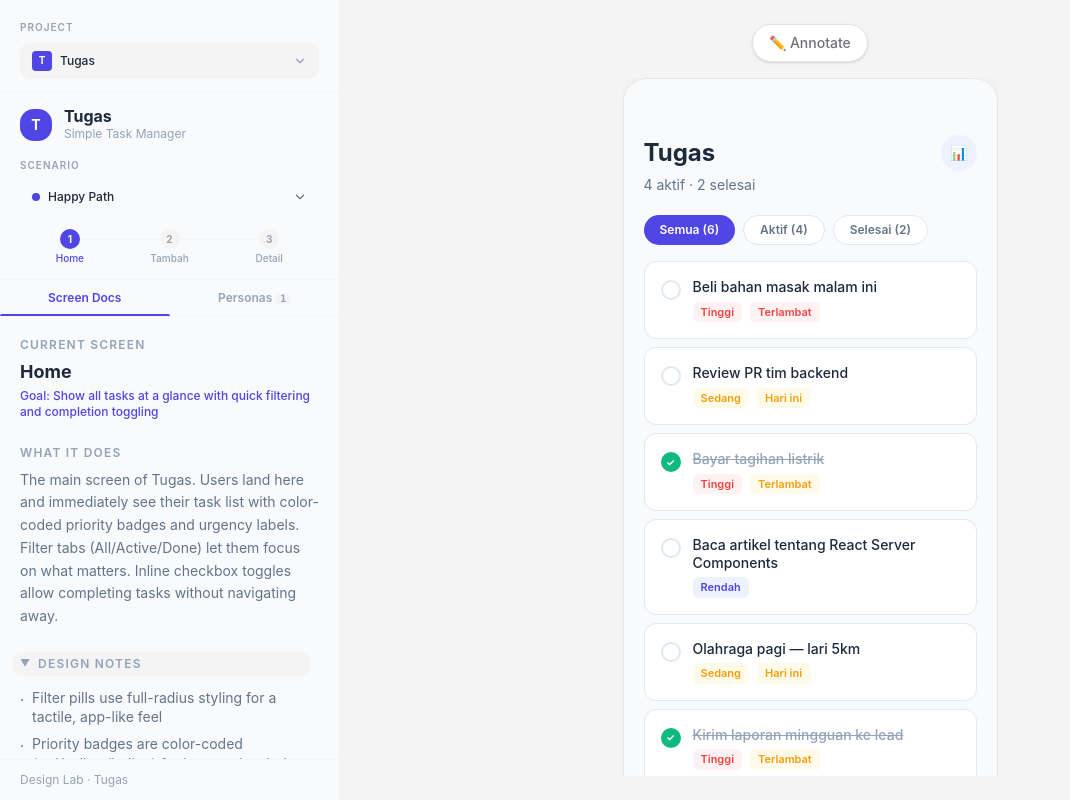
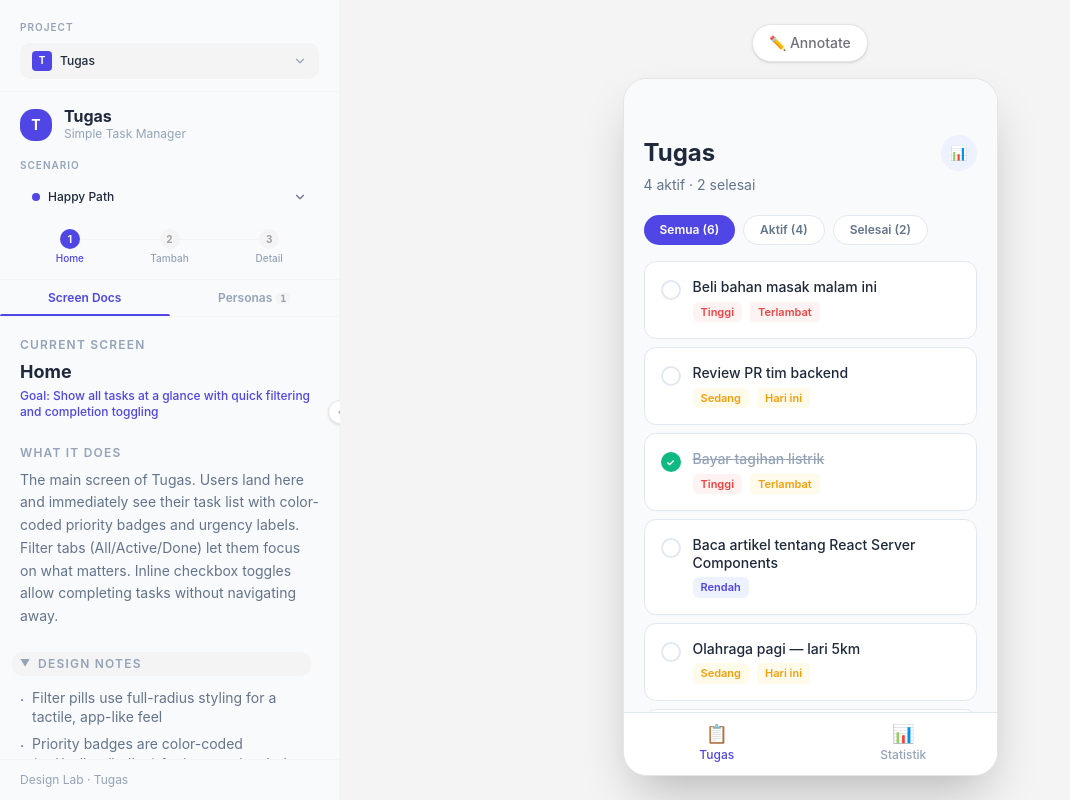
Before and after one commit to keyisteo/bengkel-design-lab, a React (Vite) app: page / in a window 1280 px wide. Shown: the whole page, without its empty margins (0-1070 px from the left). Built offline with nearby package versions, Linux system fonts and the light colour scheme.

Commit message:
feat: collapsible panels, responsive web scaling, fix annotation click-through with capture phase

```diff
--- a/src/App.tsx
+++ b/src/App.tsx
@@ -1,4 +1,4 @@
-import { useState, useRef, useCallback } from 'react'
+import { useState, useRef, useCallback, useEffect } from 'react'
 import './index.css'
 import { LeftPanel } from './components/LeftPanel'
 import { PROJECT_CONFIGS } from './projects/registry'
@@ -57,8 +57,20 @@ export default function App() {
   const [annotations, setAnnotations] = useState<Annotation[]>([])
   const [hoverRect, setHoverRect] = useState<HoverRect | null>(null)
   const [pending, setPending] = useState<{ x: number; y: number; elementLabel: string; elementClasses: string } | null>(null)
+  const [leftCollapsed, setLeftCollapsed] = useState(false)
+  const [rightCollapsed, setRightCollapsed] = useState(false)
 
   const phoneRef = useRef<HTMLDivElement>(null)
+  const centerRef = useRef<HTMLDivElement>(null)
+  const [centerWidth, setCenterWidth] = useState(0)
+
+  useEffect(() => {
+    const el = centerRef.current
+    if (!el) return
+    const ro = new ResizeObserver(entries => setCenterWidth(entries[0].contentRect.width))
+    ro.observe(el)
+    return () => ro.disconnect()
+  }, [])
 
   const config = PROJECT_CONFIGS[activeProject]
   const ProjectApp = config.component
@@ -108,12 +120,13 @@ export default function App() {
     setHoverRect(null)
   }, [])
 
+  // Use capture phase so we intercept clicks BEFORE child onClick handlers fire
   const handleClick = useCallback((e: React.MouseEvent<HTMLDivElement>) => {
     if (!annotating) return
     if ((e.target as HTMLElement).closest('[data-annotation-pin]')) return
     if (pending) return
 
-    // Prevent navigation/button actions firing while annotating
+    // Stop event in capture phase — child buttons/links never see it
     e.preventDefault()
     e.stopPropagation()
 
@@ -160,9 +173,29 @@ export default function App() {
     })
   }
 
+  // Web canvas: scale down to fit available center width
+  const WEB_W = 1440
+  const WEB_H = 900
+  const webScale = activeView === 'web' && centerWidth > 0
+    ? Math.min(1, (centerWidth - 48) / WEB_W)
+    : 1
+
   return (
     <div className="flex h-screen overflow-hidden bg-zinc-50">
-      <div className="w-[340px] flex-shrink-0 h-full">
+      {/* Left panel — collapsible */}
+      <div className={`flex-shrink-0 h-full flex transition-all duration-200 ${leftCollapsed ? 'w-8' : 'w-[340px]'}`}>
+        {leftCollapsed ? (
+          <div className="w-8 h-full flex items-center justify-center bg-zinc-50 border-r border-zinc-200">
+            <button
+              className="text-zinc-400 hover:text-zinc-700 p-1"
+              onClick={() => setLeftCollapsed(false)}
+              title="Expand panel"
+            >
+              ›
+            </button>
+          </div>
+        ) : (
+          <div className="flex-1 relative overflow-hidden">
             <LeftPanel
               screen={screen}
               onSelectScreen={setScreen}
@@ -177,10 +210,19 @@ export default function App() {
               projects={PROJECTS}
               activeView={activeView}
             />
+            <button
+              className="absolute top-1/2 -right-3 z-10 w-6 h-6 rounded-full bg-white border border-zinc-200 shadow text-zinc-400 hover:text-zinc-700 flex items-center justify-center text-xs"
+              onClick={() => setLeftCollapsed(true)}
+              title="Collapse panel"
+            >
+              ‹
+            </button>
+          </div>
+        )}
       </div>
 
       {/* Mockup area */}
-      <div className="flex-1 h-full flex flex-col items-center justify-center bg-zinc-100 p-6">
+      <div ref={centerRef} className="flex-1 h-full flex flex-col items-center justify-center bg-zinc-100 p-6 min-w-0">
         {/* Top bar */}
         <div className="mb-4 flex items-center gap-3">
           <button
@@ -219,23 +261,28 @@ export default function App() {
           )}
         </div>
 
-        {/* Frame container — overflow-x-auto handles 1440px web canvas */}
-        <div className="overflow-x-auto max-h-full flex items-start justify-center">
+        {/* Frame — mobile fixed size, web scales to fit */}
+        {activeView === 'web' ? (
+          <div
+            className="flex-shrink-0"
+            style={{ width: WEB_W * webScale, height: WEB_H * webScale }}
+          >
             <div
               ref={phoneRef}
-            className={`relative flex-shrink-0 shadow-2xl border border-zinc-200 bg-zinc-50 overflow-hidden ${
-              activeView === 'mobile'
-                ? 'w-[375px] h-[812px] rounded-3xl'
-                : 'w-[1440px] h-[900px] rounded-xl'
-            } ${annotating ? 'cursor-crosshair' : ''}`}
+              className={`relative shadow-2xl border border-zinc-200 bg-zinc-50 overflow-hidden rounded-xl ${annotating ? 'cursor-crosshair' : ''}`}
+              style={{
+                width: WEB_W,
+                height: WEB_H,
+                transform: `scale(${webScale})`,
+                transformOrigin: 'top left',
+              }}
               onMouseMove={handleMouseMove}
               onMouseLeave={handleMouseLeave}
-            onClick={handleClick}
+              onClickCapture={handleClick}
             >
               <div className="h-full overflow-y-auto">
                 <ProjectApp screen={screen} onScreenChange={setScreen} view={activeView} />
               </div>
-
               <AnnotationLayer
                 screen={screen}
                 activeView={activeView}
@@ -248,11 +295,53 @@ export default function App() {
               />
             </div>
           </div>
+        ) : (
+          <div
+            ref={phoneRef}
+            className={`relative w-[375px] h-[812px] rounded-3xl shadow-2xl border border-zinc-200 bg-zinc-50 overflow-hidden ${annotating ? 'cursor-crosshair' : ''}`}
+            onMouseMove={handleMouseMove}
+            onMouseLeave={handleMouseLeave}
+            onClickCapture={handleClick}
+          >
+            <div className="h-full overflow-y-auto">
+              <ProjectApp screen={screen} onScreenChange={setScreen} view={activeView} />
+            </div>
+            <AnnotationLayer
+              screen={screen}
+              activeView={activeView}
+              annotations={annotations}
+              hoverRect={hoverRect}
+              pending={pending}
+              onSave={handleSave}
+              onCancelPending={handleCancelPending}
+              onDelete={handleDeleteAnnotation}
+            />
+          </div>
+        )}
       </div>
 
-      {/* Annotation side panel */}
+      {/* Annotation side panel — collapsible */}
       {annotating && (
-        <div className="w-[240px] flex-shrink-0 h-full bg-white border-l border-zinc-200">
+        <div className={`flex-shrink-0 h-full flex transition-all duration-200 ${rightCollapsed ? 'w-8' : 'w-[240px]'}`}>
+          {rightCollapsed ? (
+            <div className="w-8 h-full flex items-center justify-center bg-white border-l border-zinc-200">
+              <button
+                className="text-zinc-400 hover:text-zinc-700 p-1"
+                onClick={() => setRightCollapsed(false)}
+                title="Expand annotations"
+              >
+                ‹
+              </button>
+            </div>
+          ) : (
+            <div className="flex-1 relative overflow-hidden bg-white border-l border-zinc-200">
+              <button
+                className="absolute top-1/2 -left-3 z-10 w-6 h-6 rounded-full bg-white border border-zinc-200 shadow text-zinc-400 hover:text-zinc-700 flex items-center justify-center text-xs"
+                onClick={() => setRightCollapsed(true)}
+                title="Collapse annotations"
+              >
+                ›
+              </button>
               <AnnotationPanel
                 annotations={annotations}
                 screen={screen}
@@ -265,5 +354,7 @@ export default function App() {
             </div>
           )}
         </div>
+      )}
+    </div>
   )
 }
```
Lines whose indentation alone changed are shown as unchanged.
